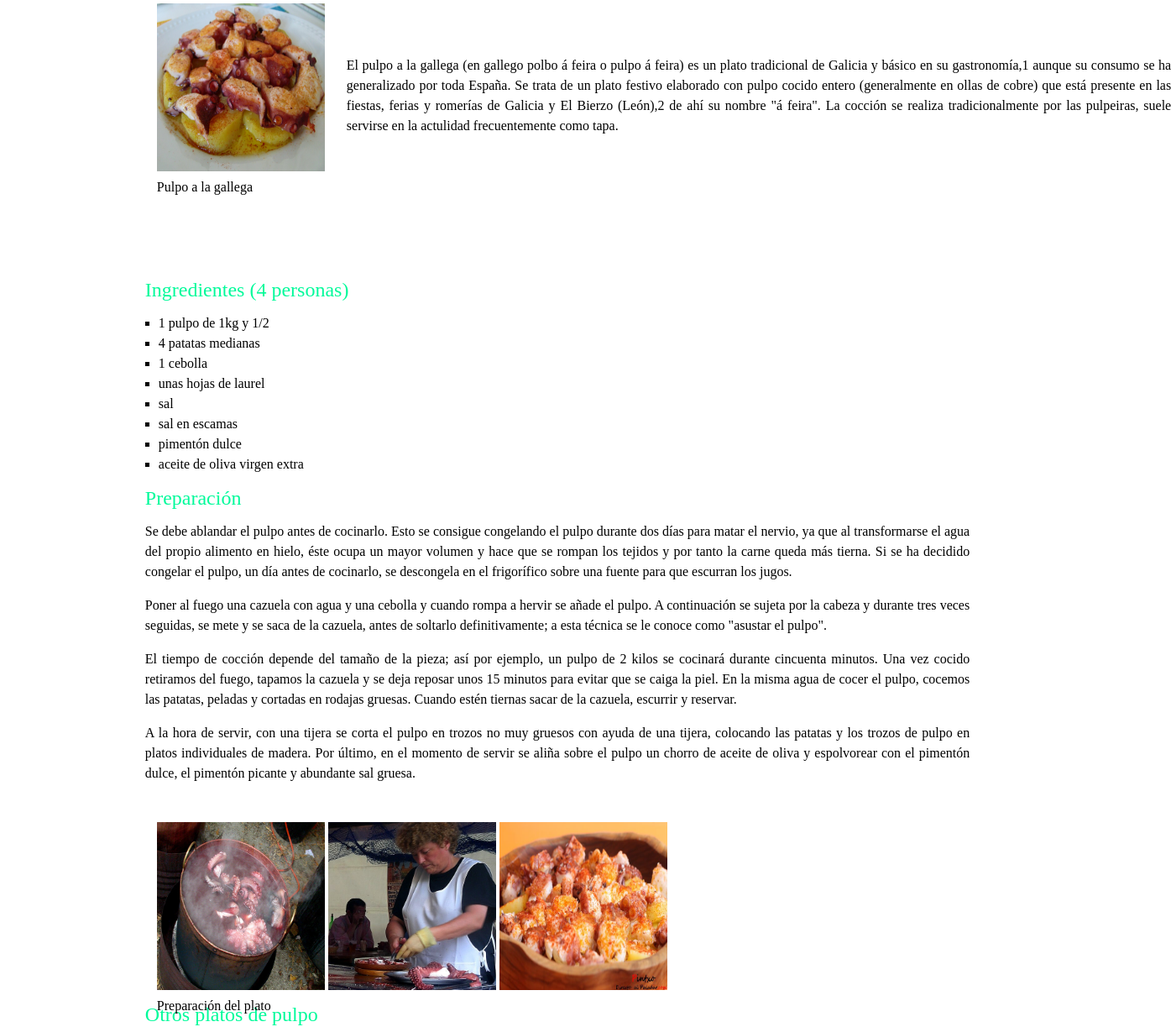
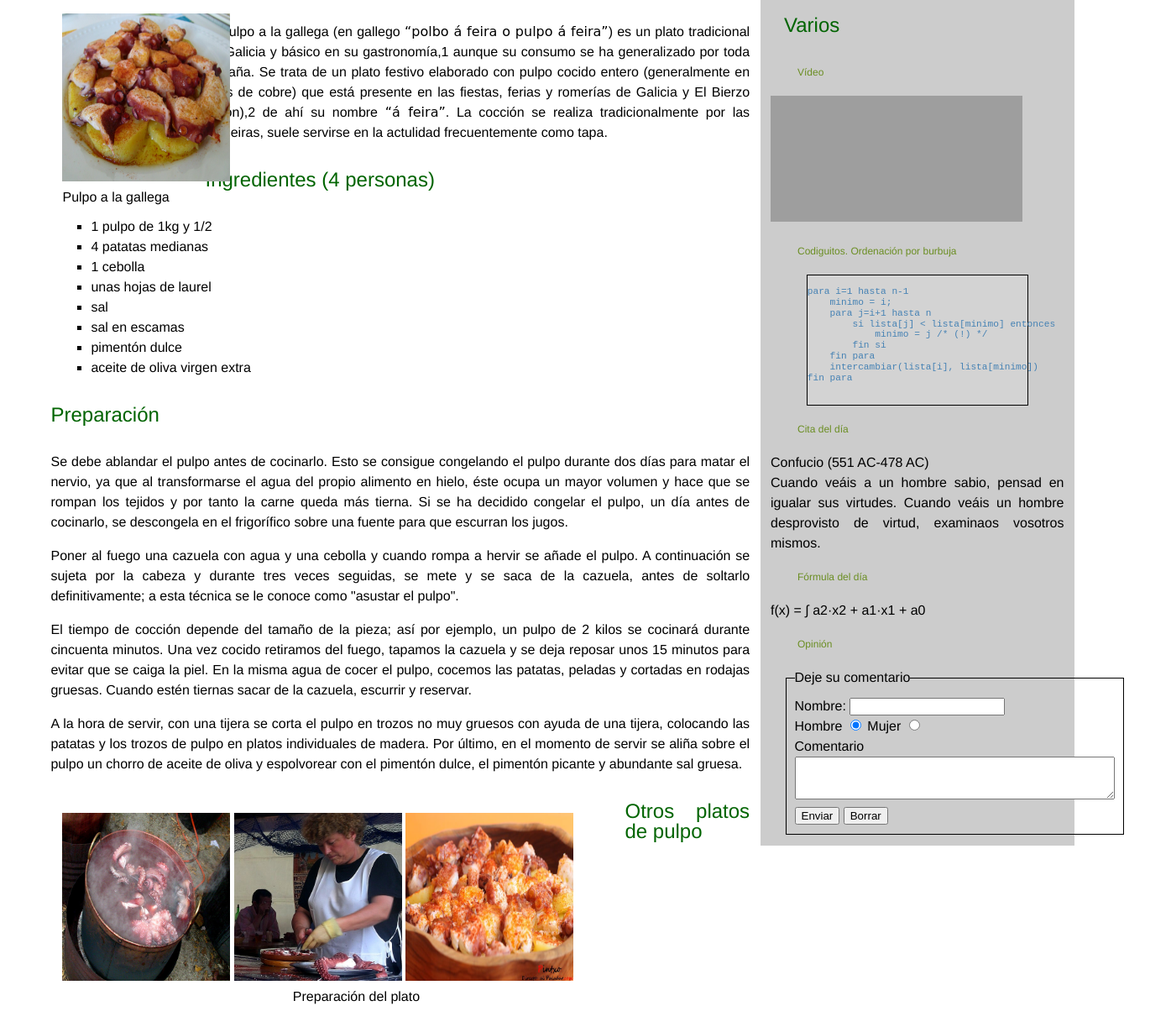
Before and after one commit to ssraul/clase2, a website: page public_html/ejercicio5/index.html in a window 1280 px wide. Shown: the part 114-1337 px from the top of the page at 84% size, 1395 px wide, since content can reach past the window. Drawn offline with Linux system fonts and the light colour scheme; grey boxes are pictures that could not be loaded; a web font is replaced by a local one.

Commit message:
#5 -> 22-06-2016 13:58

```diff
--- /dev/null
+++ b/public_html/css/li.css
@@ -0,0 +1,41 @@
+@charset "UTF-8";
+
+body{
+    font-family: sans-serif;
+    font-size: 16px;
+}
+
+ul{
+    list-style-type: none;
+    border-style: solid;
+    border-color: #99ccff;
+    border-width: 1px;
+    padding: 0.5rem 0;
+    position: relative;
+}
+
+li{
+    border-style: solid;
+    border-color: #99ccff;
+    border-width: 1px;
+    border-radius: 0.5rem;
+    padding: 0.5rem;
+    width: 5rem;
+    text-align: center;
+    color: gray;
+    background-image: linear-gradient(to bottom,whitesmoke,#D3E3FF);
+    display: inline-block;
+    position: absolute;
+}
+
+li:first-of-type{
+    position: relative;
+}
+
+li:nth-of-type(3){
+    right: 0;
+}
+
+li:nth-of-type(2){
+    left: calc(50% - 1px - 0.5rem - 2.5rem);
+}
--- a/public_html/ejercicio5/css/estilo.css
+++ b/public_html/ejercicio5/css/estilo.css
@@ -1,13 +1,56 @@
 @charset "UTF-8";
 
 body{
-    font-family: 'Rosario';
+    font-family: 'Rosario', helvetica, arial;
     font-size: 16px;
     color:black;
     text-align: justify;
     line-height: 1.5rem;
     margin-left: 2rem;
 
+}
+
+/*lenguaqje gallego*/
+:lang(gl){
+    font-family: cursive;
+}
+
+/*para hacer las comillas*/
+span{
+    quotes: "\201C" "\201D";
+}
+span:before, span:after{
+    color:black;
+}
+span:before{
+    content: open-quote;
+}
+
+span:after{
+    content: close-quote;
+}
+
+h3{
+    margin-top: 1rem;
+    margin-bottom: 1rem;
+    margin-left: 2rem;
+    font-size: 0.75rem;
+    color:olivedrab;
+}
+
+pre{
+    font-family: monospace;
+    font-size: 0.7rem;
+    line-height: 0.8rem;
+    color: steelblue;
+    border-color: black;
+    border-style: solid;
+    border-width: 1px;
+    width: 75%;
+    margin: auto;
+    background-color: lightgray;
+    background-position: center;
+    background-repeat: no-repeat;
 }
 
 header{
@@ -21,23 +64,22 @@ header{
 h1{
     font-size: 3rem;
     font-weight: bold;
-    color:greenyellow;
+    color:#ff9;
     text-align: center;
-
 
 }
 
 h2{
     font-size: 1.5rem;
-    color:mediumspringgreen;
-    margin-top: 1rem;
-    margin-bottom: 1rem;
+    color:darkgreen;
+    margin-top: 2rem;
+    margin-bottom: 2rem;
     margin-left: 1rem;
 
 }
 ul{
     list-style-type: square;
-    margin-left: 2rem;
+    margin-left: 4rem;
 }
 
 p{
@@ -48,34 +90,10 @@ p{
 
 figure{
     position: relative;
+    float: left;
+    clear: both;
     top:30px;
     left:30px;
-}
-
-#pos1{
-    position: relative;
-    top: -155px;
-    left: 15rem;
-}
-
-.sidebar2 {
-	float: left;
-	width: 20%;
-	background-color: lightseagreen;
-	padding: 10px 0;
-}
-
-.container{
-    width: 80%;
-    max-width: 1260px;
-    min-width: 780px;
-    background-color: #FFF;
-    margin: 0 auto;
-}
-
-.fltrt {
-	float: right;
-	margin-left: 8px;
 }
 
 table{
@@ -121,3 +139,49 @@ fieldset{
     border:1px solid #000;
     padding: 10px;
 }
+
+#tres-imagenes{
+    width: 700px;
+    margin: auto;
+
+}
+
+ol{
+    list-style-type: decimal;
+     margin-left: 4rem;
+}
+
+ol li{
+    font-family: cursive;
+
+}
+#caption2{
+    text-align: center;
+    margin-bottom: 4rem;
+}
+
+
+form{
+    width: 90%;
+    margin: auto;
+}
+
+section{
+    width: 68%;
+    padding: 2%;
+}
+
+aside{
+    width: 28%;
+    padding: 2%;
+    background-color: #cccccc;
+}
+
+aside, section{
+    float:left;
+    padding: 1%;
+}
+#video{
+    width: 65%;
+    margin: auto;
+}
--- a/public_html/ejercicio5/index.html
+++ b/public_html/ejercicio5/index.html
@@ -9,26 +9,22 @@
         <link rel="stylesheet" type="text/css" href="css/estilo.css"/>
     </head>
     <body>
-        <div class="container">
 
             <header>
                 <h1>Mis recetas. Pulpo a la gallega</h1>
             </header>
+            <section>
+            <figure>
+                <a href="media/pulpo.jpg"><img src="media/pulpo.jpg" width="175" height="150"/></a>
+                <figcaption>Pulpo a la gallega</figcaption>
+            </figure><br>
 
-            <figure>
-                <img src="media/pulpo.jpg" width="175" height="150"/>
-                <figcaption>Pulpo a la gallega</figcaption>
-            </figure>
-
-            <div id="pos1">
-                <p>El pulpo a la gallega (en gallego polbo á feira o pulpo á feira) es un plato tradicional
+                <p>El pulpo a la gallega (en gallego <span lang="gl">polbo á feira o pulpo á feira</span>) es un plato tradicional
                     de Galicia y básico en su gastronomía,1 aunque su consumo se ha generalizado por toda
                     España. Se trata de un plato festivo elaborado con pulpo cocido entero (generalmente en
                     ollas de cobre) que está presente en las fiestas, ferias y romerías de Galicia y El
-                    Bierzo (León),2 de ahí su nombre "á feira". La cocción se realiza tradicionalmente por
+                    Bierzo (León),2 de ahí su nombre <span lang="gl" >á feira</span>. La cocción se realiza tradicionalmente por
                     las pulpeiras, suele servirse en la actulidad frecuentemente como tapa.</p>
-            </div>
-
 
             <h2>Ingredientes (4 personas)</h2>
 
@@ -69,11 +65,11 @@
                 espolvorear con el pimentón dulce, el pimentón picante y abundante sal gruesa.</p>
 
             <div class="imagenes">
-            <figure>
+                <figure id="tres-imagenes">
                     <img src="media/Pota_de_Polbo_a_feira.jpg" alt="pulpo1"/>
                     <img src="media/Polbeira,_A_Coruna,_Galiza.jpg" alt="mujer con pulpo"/>
                     <img src="media/pulpo_feira.jpg" alt="pulpo2"/>
-                <figcaption>Preparación del plato</figcaption>
+                    <figcaption id="caption2">Preparación del plato</figcaption>
                 </figure>
             </div>
 
@@ -92,19 +88,21 @@
             </table>
 
             <h2>Referencias</h2>
+            <ol>
+                <li>Cunqueiro, Álvaro (2005). Galaxia. ed. La Cocina Gallega (primera edición).
+                    pp. 87 - 89. ISBN 84-8288-706-8.</li>
+                <li>Pascual, Carlos (1977). Al-Borak. ed. Guía Gastronómica de España (1ª edición). Madrid.
+                    pp. 323. ISBN 84-7007-047-9.</li>
+            </ol>
 
-            Cunqueiro, Álvaro (2005). Galaxia. ed. La Cocina Gallega (primera edición).
-            pp. 87 - 89. ISBN 84-8288-706-8.
-            Pascual, Carlos (1977). Al-Borak. ed. Guía Gastronómica de España (1ª edición). Madrid.
-            pp. 323. ISBN 84-7007-047-9.
-
-            <div class="fltrt">
+            </section>
+            <aside>
                 <h2>Varios</h2>
                 <h3>Vídeo</h3>
-                http://www.youtube.com/embed/ZkXOVmwnMSc
-
+                <iframe  src="http://www.youtube.com/embed/ZkXOVmwnMSc" frameborder="0" allowfullscreen="allowfullscreen"></iframe>
                 <h3>Codiguitos. Ordenación por burbuja</h3>
-
+                <pre>
+<code>
 para i=1 hasta n-1
     minimo = i;
     para j=i+1 hasta n
@@ -114,12 +112,19 @@
     fin para
     intercambiar(lista[i], lista[minimo])
 fin para
+</code>
+                </pre>
+
 
                 <h3>Cita del día</h3>
-                Confucio (551 AC-478 AC)
+                <blockquote>
+                    <address>Confucio (551 AC-478 AC)</address>
 
+                    <cite>
                         Cuando veáis a un hombre sabio, pensad en igualar sus virtudes. Cuando veáis un
                         hombre desprovisto de virtud, examinaos vosotros mismos.
+                    </cite>
+                </blockquote>
 
                 <h3>Fórmula del día</h3>
 
@@ -129,9 +134,12 @@
                 <form>
                     <fieldset>
                         <legend>Deje su comentario</legend>
-                        Nombre: <input type="text"><br>
-                        <input type="radio" value="Hombre" checked="">Hombre
-                        <input type="radio" value="Mujer">Mujer<br>
+                        <label for="nombre">Nombre: </label>
+                        <input type="text" id="nombre"/><br>
+                        <label for="hombre">Hombre </label>
+                        <input type="radio" id="hombre" checked=""/>
+                        <label for="mujer">Mujer </label>
+                        <input type="radio" id="mujer"/><br>
                         Comentario<br>
                         <textarea rows="3" cols="45">
 
@@ -140,10 +148,7 @@
                         <input type="reset" value="Borrar"/>
                     </fieldset>
                 </form>
-
-
-            </div>
-        </div>
+            </aside>
     </body>
 
 </html>
```
Also changed, not shown: public_html/index.html (+1 -0 lines), public_html/li.html (added, +18 -0 lines). Lines whose indentation alone changed are shown as unchanged.
